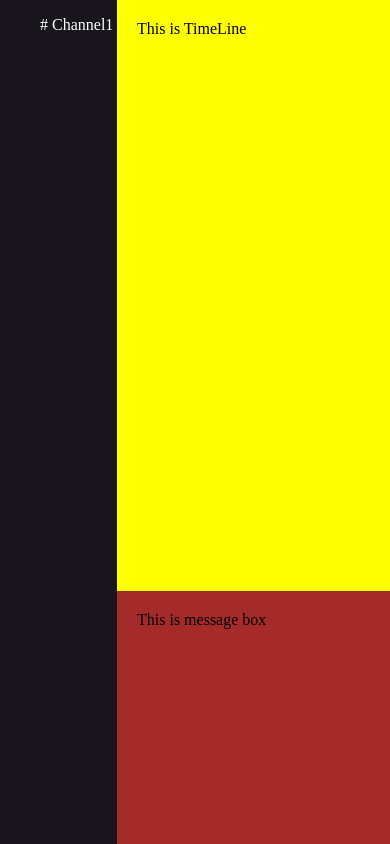
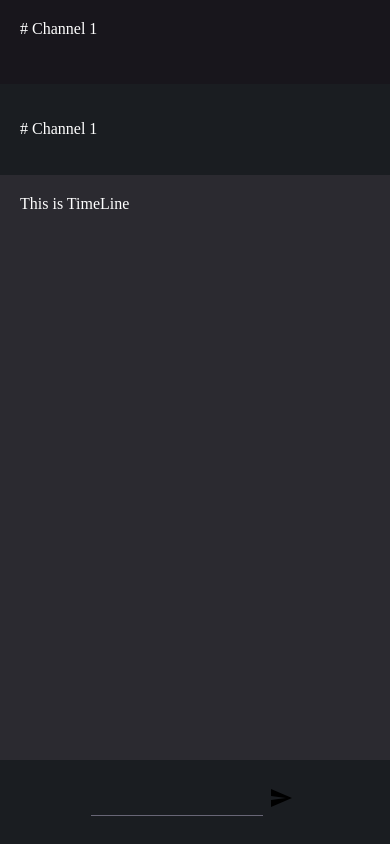
Before and after one commit to hyoshimori/next-chat, a Next.js app: page / in a window 390 px wide. Built offline with nearby package versions, Linux system fonts and the light colour scheme.

Commit message:
material ui added

```diff
--- a/components/Base.module.css
+++ b/components/Base.module.css
@@ -12,3 +12,10 @@
     width: 70vw;
   }
 }
+
+@media (max-width: 540px) {
+  .body{
+    display: flex;
+    flex-direction: column;
+  }
+}
--- a/components/MessageTimeline.module.css
+++ b/components/MessageTimeline.module.css
@@ -1,11 +1,17 @@
 .body{
-  background-color: yellow;
+  background-color: #2B2A30;
   width: 80vw;
-  height: 70vh;
+  height: 80vh;
+  color: white;
 }
 
 .message{
   padding: 20px;
+}
+
+.message__top{
+  padding: 20px;
+  background-color: #1A1D21;
 }
 
 @media (max-width: 720px) {
@@ -13,3 +19,10 @@
     width: 70vw;
   }
 }
+
+@media (max-width: 540px) {
+  .body{
+    height: 80vh;
+    width: 100vw;
+  }
+}
--- a/components/MessageTimeline.tsx
+++ b/components/MessageTimeline.tsx
@@ -4,6 +4,9 @@ import styles from "./MessageTimeline.module.css"
 const MessageTimeline = () => {
   return (
     <div className={styles.body}>
+      <div className={styles.message__top}>
+        <p># Channel 1</p>
+      </div>
       <div className={styles.message}>
         This is TimeLine
       </div>
--- a/components/SendMessageBox.module.css
+++ b/components/SendMessageBox.module.css
@@ -1,9 +1,38 @@
 .body{
-  background-color:brown;
+  background-color: #1A1D21;
+  color: white;
   width: 100%;
-  height: 30vh;
+  height: 20vh;
 }
 
-.body__message{
-  padding: 20px;
+.body__send__message{
+  justify-self: center;
+  text-align: center;
+  padding-top: 90px;
 }
+
+.body__send__message__input{
+  outline: none;
+  background-color: inherit;
+  border-top: none;
+  border-left: none;
+  border-right: none;
+  border-bottom: solid 1px #686676;
+  width: 70%;
+  display: inline-block;
+}
+
+.no__hover{
+  background-color: transparent;
+  border: none;
+  counter-reset: white;
+}
+
+@media (max-width: 540px) {
+  .body{
+    height: 10vh;
+  }
+  .body__send__message{
+    padding-top: 25px;
+  }
+}
--- a/components/SendMessageBox.tsx
+++ b/components/SendMessageBox.tsx
@@ -1,11 +1,18 @@
 import React from 'react'
 import styles from "./SendMessageBox.module.css"
+import SendIcon from "@mui/icons-material/Send";
+
+import { Button, Input } from "@mui/material";
 
 const SendMessageBox = () => {
   return (
     <div className={styles.body}>
-      <div className={styles.body__message}>
-        This is message box
+      <div>
+        <div className={styles.body__send__message}>
+          {/* <span>This is message box</span> */}
+          <input className={styles.body__send__message__input}/>
+          <button className={styles.no__hover}>< SendIcon/></button>
+        </div>
       </div>
     </div>
   )
--- a/components/SideBar.module.css
+++ b/components/SideBar.module.css
@@ -5,8 +5,13 @@
   width: 30vw;
 }
 
-.channel__title{
-  display: flex;
-  align-items: center;
+.channel{
   padding: 20px;
 }
+
+@media (max-width: 540px) {
+  .body{
+    height: 10vh;
+    width: 100%;
+  }
+}
--- a/components/Sidebar.tsx
+++ b/components/Sidebar.tsx
@@ -4,9 +4,9 @@ import styles from "./SideBar.module.css"
 const Sidebar = () => {
   return (
     <div className={styles.body}>
-      <ul>
-        <div># Channel1</div>
-      </ul>
+      <div className={styles.channel}>
+        <span># Channel 1</span>
+      </div>
     </div>
   )
 }
--- a/package.json
+++ b/package.json
@@ -9,6 +9,10 @@
     "lint": "next lint"
   },
   "dependencies": {
+    "@emotion/react": "^11.10.5",
+    "@emotion/styled": "^11.10.5",
+    "@mui/icons-material": "^5.11.9",
+    "@mui/material": "^5.11.9",
     "@next/font": "13.1.6",
     "@types/node": "18.13.0",
     "@types/react": "18.0.28",
```
Also changed, not shown: 2 other files (tests, documents, lock files or other folders).
